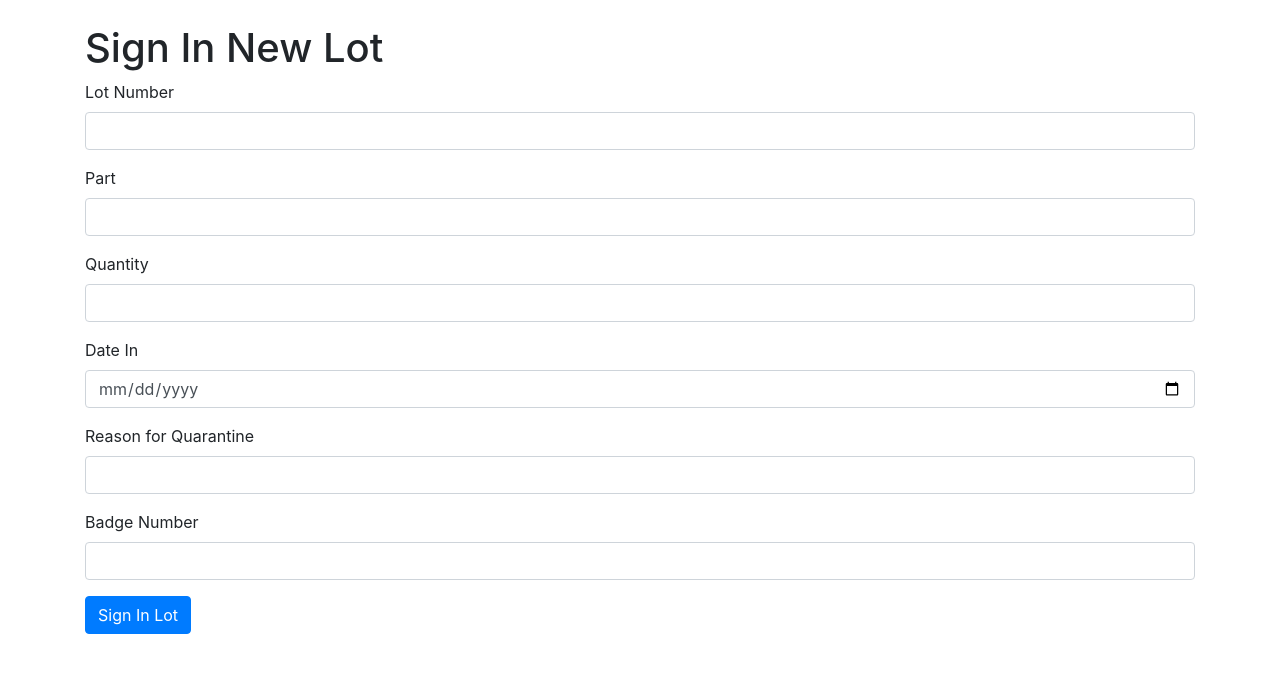
After one commit to dreapadoir/data-representation-project, a Flask app: template templates/signin.html in a window 1280 px wide. The commit adds this page. Shown: the top 673 px of the page. Run offline with Flask 3, Linux system fonts and the light colour scheme; the template is opened without the code that fills it, so the values that code supplies are empty; some libraries are stand-ins or nearby versions.

Commit message:
add more metrics to index.html

```diff
--- a/app.py
+++ b/app.py
@@ -1,30 +1,67 @@
 from flask import Flask, render_template, request, redirect, url_for
 from quarantineDAO import QuarantineDAO  # Ensure this matches the name of your DAO file
+from datetime import datetime
+
 
 app = Flask(__name__)
 dao = QuarantineDAO()
-# Route to view records
+
+
+def calculate_average_days(records):
+    total_days = 0
+    count = 0
+    for record in records:
+        if record['datein']:  # Assuming 'datein' is already a date object
+            # No need to parse it, just calculate the difference
+            date_in = record['datein']
+            delta = datetime.now().date() - date_in
+            total_days += delta.days
+            count += 1
+    return total_days / count if count > 0 else 0
+
+
+def count_lots_over_days(records, days=7):
+    count = 0
+    for record in records:
+        if record['datein']:
+            # Directly calculate the difference as 'datein' is already a date object
+            delta = datetime.now().date() - record['datein']
+            if delta.days > days:
+                count += 1
+    return count
+
+
+
+# @app.route('/')
+# def index():
+#     try:
+#         records = dao.getAll()
+#         number_of_lots = len(records) if records else 0
+#         # For average_days_in_quarantine, you'll need to calculate the average
+#         # based on the 'datein' field of each record and today's date.
+
+#         return render_template('index.html', records=records, number_of_lots=number_of_lots)
+#     except Exception as e:
+#         print("An error occurred:", e)
+#         return render_template('index.html', records=[], number_of_lots=0)
+
 
 @app.route('/')
 def index():
     try:
         records = dao.getAll()
         number_of_lots = len(records) if records else 0
-        # For average_days_in_quarantine, you'll need to calculate the average
-        # based on the 'datein' field of each record and today's date.
-
-        return render_template('index.html', records=records, number_of_lots=number_of_lots)
+        average_days_in_quarantine = calculate_average_days(records)
+        lots_over_7_days = count_lots_over_days(records, 7)  # Using the helper function
+        return render_template('index.html', records=records, number_of_lots=number_of_lots,
+                               average_days_in_quarantine=average_days_in_quarantine,
+                               lots_over_7_days=lots_over_7_days)  # Pass the count to the template
     except Exception as e:
         print("An error occurred:", e)
-        return render_template('index.html', records=[], number_of_lots=0)
+        # Pass default values if an error occurs
+        return render_template('index.html', records=[], number_of_lots=0,
+                               average_days_in_quarantine=0, lots_over_7_days=0)
 
-
-
-# Route to add a record
-@app.route('/add', methods=['POST'])
-def add_record():
-    # Extract data from form and call DAO to add record
-    return redirect(url_for('index'))
 
 # Route to edit a record
 @app.route('/edit/<int:id>', methods=['GET', 'POST'])
--- /dev/null
+++ b/templates/signin.html
@@ -0,0 +1,45 @@
+<!DOCTYPE html>
+<html lang="en">
+<head>
+    <meta charset="UTF-8">
+    <meta name="viewport" content="width=device-width, initial-scale=1.0">
+    <title>Sign In New Lot</title>
+    <link href="https://stackpath.bootstrapcdn.com/bootstrap/4.3.1/css/bootstrap.min.css" rel="stylesheet">
+</head>
+<body>
+    <div class="container">
+        <h1 class="mt-4">Sign In New Lot</h1>
+        <form action="{{ url_for('sign_in_lot') }}" method="post">
+            <div class="form-group">
+                <label for="lot">Lot Number</label>
+                <input type="text" class="form-control" id="lot" name="lot" required>
+            </div>
+            <div class="form-group">
+                <label for="part">Part</label>
+                <input type="text" class="form-control" id="part" name="part" required>
+            </div>
+            <div class="form-group">
+                <label for="qty">Quantity</label>
+                <input type="number" class="form-control" id="qty" name="qty" required>
+            </div>
+            <div class="form-group">
+                <label for="datein">Date In</label>
+                <input type="date" class="form-control" id="datein" name="datein" required>
+            </div>
+            <div class="form-group">
+                <label for="reason">Reason for Quarantine</label>
+                <input type="text" class="form-control" id="reason" name="reason" required>
+            </div>
+            <div class="form-group">
+                <label for="badge">Badge Number</label>
+                <input type="number" class="form-control" id="badge" name="badge" required>
+            </div>
+            <button type="submit" class="btn btn-primary">Sign In Lot</button>
+        </form>
+    </div>
+
+    <script src="https://code.jquery.com/jquery-3.3.1.slim.min.js"></script>
+    <script src="https://cdnjs.cloudflare.com/ajax/libs/popper.js/1.14.7/umd/popper.min.js"></script>
+    <script src="https://stackpath.bootstrapcdn.com/bootstrap/4.3.1/js/bootstrap.min.js"></script>
+</body>
+</html>
```
Also changed, not shown: quarantineDAO.py (+3 -6 lines), templates/index.html (+28 -7 lines).
